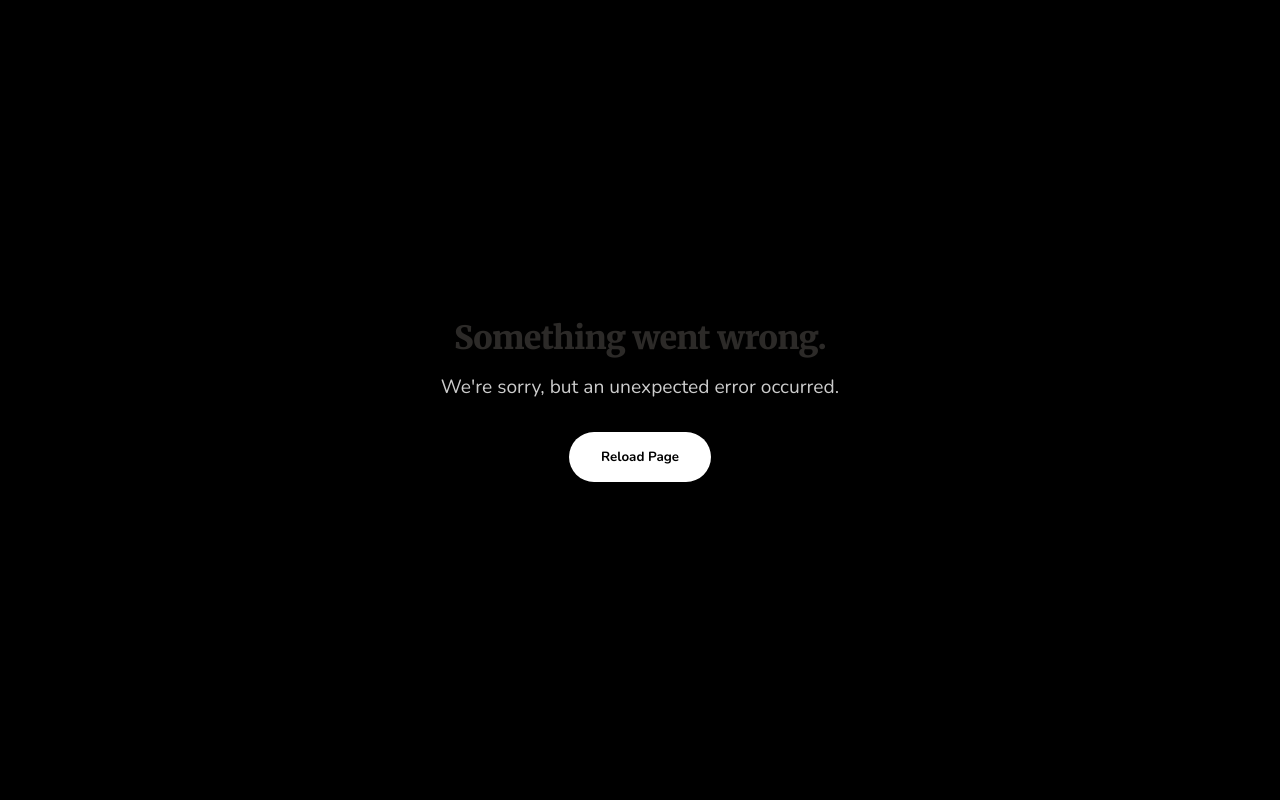
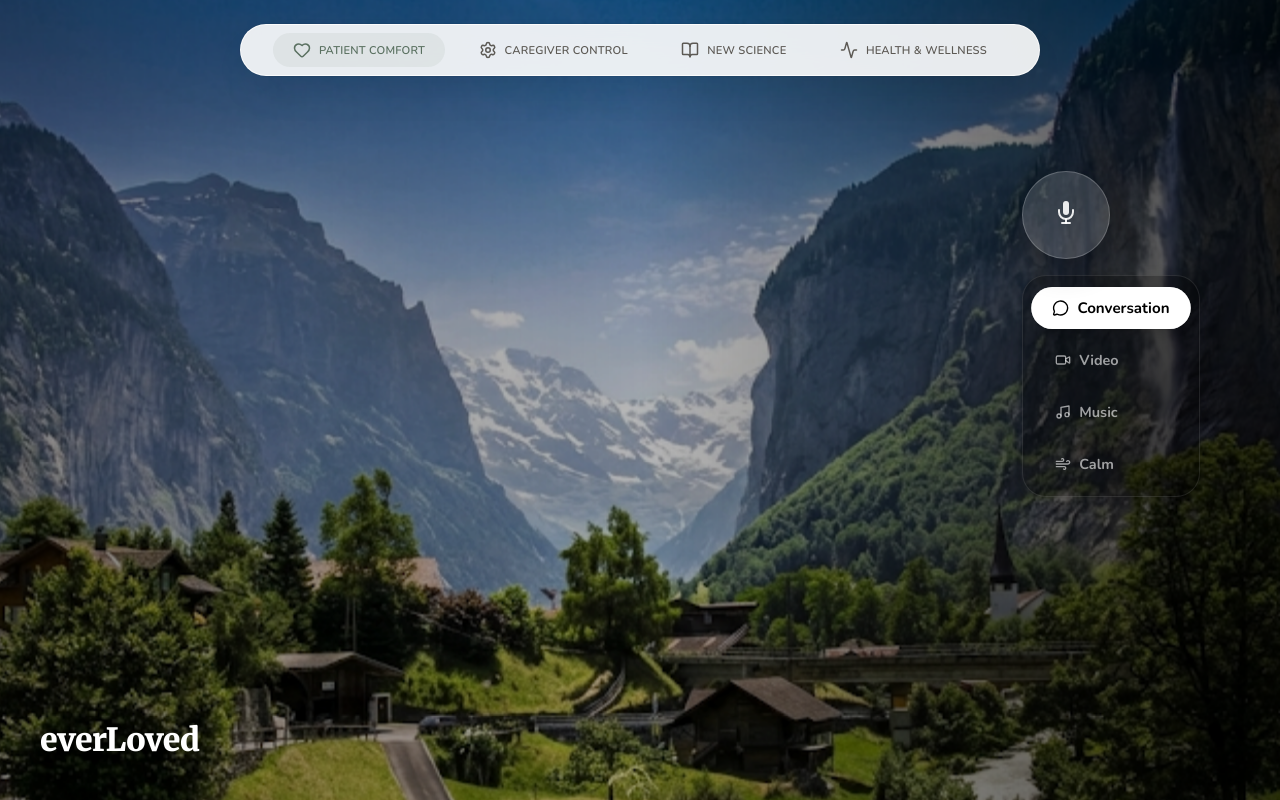
Before and after one commit to rgkhabbaz-sys/everloved-v3, a Next.js app: page / in a window 1280 px wide. Built offline with nearby package versions, Linux system fonts and the light colour scheme.

Commit message:
Fix: Restore missing isProcessing state

```diff
--- a/src/app/page.tsx
+++ b/src/app/page.tsx
@@ -16,6 +16,7 @@ import { motion } from 'framer-motion';
 export default function Home() {
   const [isListening, setIsListening] = useState(false);
   const [isSpeaking, setIsSpeaking] = useState(false);
+  const [isProcessing, setIsProcessing] = useState(false);
   const [mode, setMode] = useState<'clinical' | 'video' | 'music' | 'meditation'>('clinical');
   const [avatar, setAvatar] = useState<string | null>(null);
 
```
